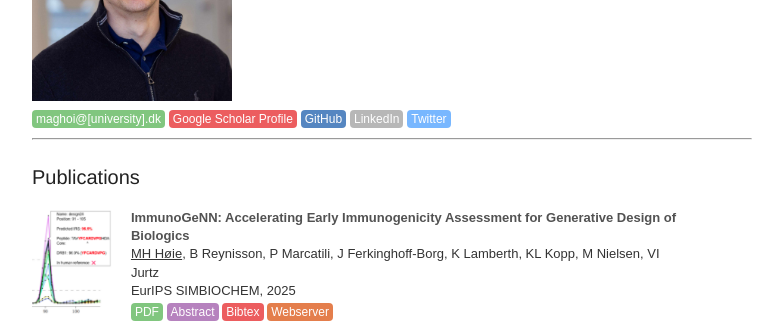
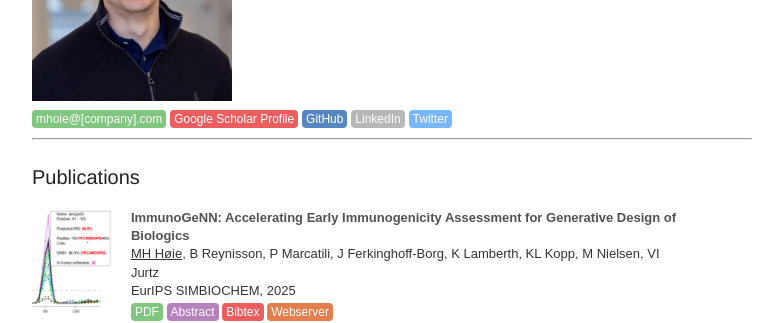
Before and after one commit to Magnushhoie/magnushhoie.github.io, a Jekyll site: the page built from index.html, in a window 1280 px wide and 900 px high. Shown: the part 379-702 px from the top of the window, without its empty margins (248-1031 px from the left). Built offline with Jekyll 4.4.1, drawn with Linux system fonts in a browser that asks for light colours.

Commit message:
Update index.html

```diff
--- a/index.html
+++ b/index.html
@@ -86,7 +86,7 @@ title: Magnus Haraldson Høie - Immunoinformatics AI Scientist
 
 
 
-<a class="link" style="color: white; background: #4daf4a;">maghoi@[university].dk</a>
+<a class="link" style="color: white; background: #4daf4a;">mhoie@[company].com</a>
 <a class="link" href="https://scholar.google.com/citations?user=7fY41FgAA&hl=en" style="color: white; background: #e41a1c;">Google Scholar Profile</a>
 <!--<a class="link" href="https://github.com/magnushhoie/me/blob/master/magnusresume.pdf" style="color: white; background: #984ea3;">Resume</a>
 -->
```
